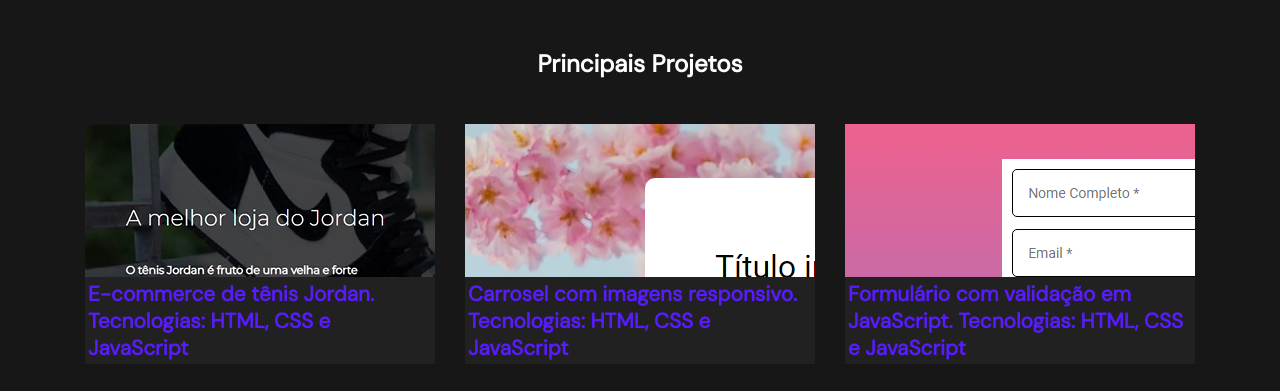
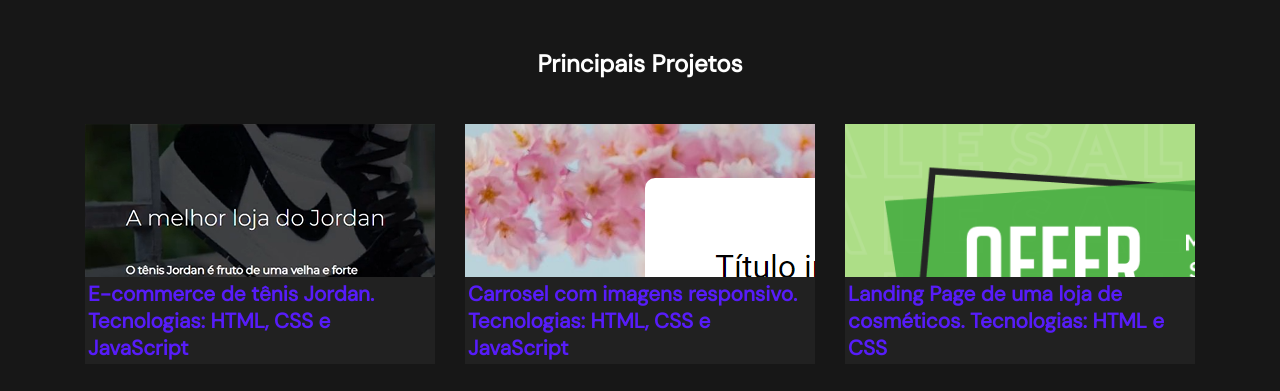
Before and after one commit to DarlanSantosCarvalho/Portfolio, a plain HTML site: page index.html in a window 1280 px wide. Shown: the part 980-1371 px from the top of the page. Drawn offline with nearby package versions, Linux system fonts and the light colour scheme.

Commit message:
Alterei um projeto dentro dos principais projetos, adicionei uma landing page, substituindo o formulario

```diff
--- a/index.html
+++ b/index.html
@@ -47,7 +47,8 @@
                 <h3><span class="type"></span></h3>
                 <a href="Darlan Carvalho Curriculo.pdf" download="Darlan Carvalho.pdf"><button class="download">Download
                         CV</button></a>
-                <a target="_blank" href="https://api.whatsapp.com/send?phone=5571992928905&text=Ol%C3%A1%2C%20Sou%20Darlan%20Carvalho%2C%20como%20posso%20te%20ajudar%3F"><button
+                <a target="_blank"
+                    href="https://api.whatsapp.com/send?phone=5571992928905&text=Ol%C3%A1%2C%20Sou%20Darlan%20Carvalho%2C%20como%20posso%20te%20ajudar%3F"><button
                         class="contato">Entrar em contato</button> </a>
             </div>
             <div class="foto-programador">
@@ -130,13 +131,13 @@
 
         <div class="projeto" id="projeto-formulario">
             <div class="info">
-                <a href="https://darlansantoscarvalho.github.io/Formulario/" target="_blank">
-                    <h2>Formulário com validação em JavaScript.
-                        Tecnologias: HTML, CSS e JavaScript</h2>
+                <a href="https://darlansantoscarvalho.github.io/Selfcare-DevChallenge/" target="_blank">
+                    <h2>Landing Page de uma loja de cosméticos.
+                        Tecnologias: HTML e CSS</h2>
                 </a>
             </div>
 
-            <div class="inside-projeto-formulario">
+            <div class="inside-projeto-selfcare">
 
             </div>
         </div>
--- a/style.css
+++ b/style.css
@@ -231,11 +231,11 @@ p {
   background: url(Imagens/carousel.png);
 }
 
-.inside-projeto-formulario {
+.inside-projeto-selfcare {
   align-self: center;
   width: 100%;
   height: 185px;
-  background: url(Imagens/formulario.png);
+  background: url(Imagens/self-care.png);
 }
 
 .inside-projeto-cartao {
```
Also changed, not shown: Imagens/cartao.png, Imagens/self-care.png (added).
